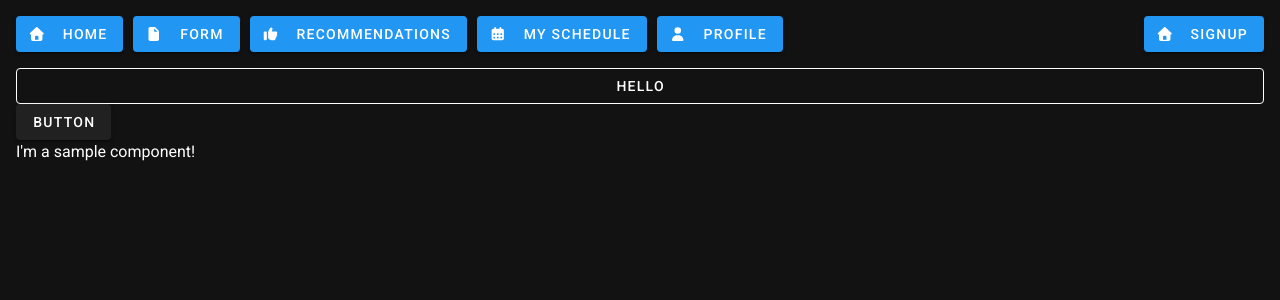
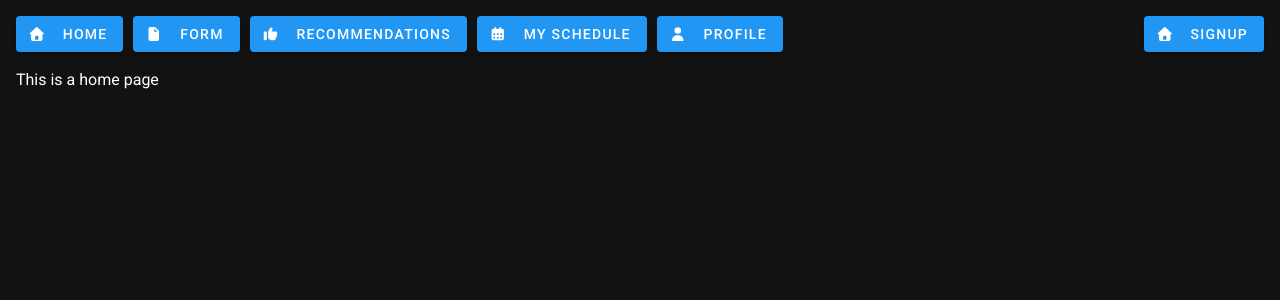
Before and after one commit to NathanRVazquez/ByteHacks2025, a Vue app: page / in a window 1280 px wide. Shown: the top 300 px of the page. Built offline with nearby package versions, Linux system fonts and the light colour scheme; the HTML template or start-up script is replaced by a standard one.

Commit message:
removed unecessary components

```diff
--- a/src/components/Button.vue
+++ /dev/null
@@ -1,13 +0,0 @@
-<template>
-	<div>
-		<v-btn>Button</v-btn>
-	</div>
-</template>
-
-<script setup lang="ts">
-
-</script>
-
-<style scoped>
-
-</style>
--- a/src/components/Sample.vue
+++ /dev/null
@@ -1,13 +0,0 @@
-<template>
-  <div>
-    I'm a sample component!
-  </div>
-</template>
-
-<script setup lang="ts">
-
-</script>
-
-<style scoped>
-
-</style>
--- a/src/views/form.vue
+++ b/src/views/form.vue
@@ -52,26 +52,6 @@
             </div>
           </v-card-text>
         </v-window-item>
-        <v-window-item :value="2">
-          <v-card-text>
-            <div v-if="selected.includes(Category.ComedyAndPerformance)">
-              <h2 class="text-2xl font-bold mb-4">Comedy & Performance Preferences</h2>
-              <v-checkbox
-                v-model="selected"
-                label="Stand-up Comedy"
-              ></v-checkbox>
-              <v-checkbox
-                v-model="selected"
-                label="Improv Shows"
-              ></v-checkbox>
-              <v-checkbox
-                v-model="selected"
-                label="Theater Performances"
-              ></v-checkbox>
-
-            </div>
-          </v-card-text>
-        </v-window-item>
         </v-item-group>
       </v-window>
       <v-card-actions>
@@ -86,7 +66,7 @@
           :disabled="step === 1 && selected.length === 0"
           @click="nextStep"
         >
-          {{ step === 2 ? 'Submit' : 'Next' }}
+          {{ step === 1 ? 'Submit' : 'Next' }}
         </v-btn>
       </v-card-actions>
     </v-card>
@@ -107,10 +87,6 @@ import CharityAndSocialCauses from "@/assets/images/charity_and_social_causes.jp
 import Music from "@/assets/images/music.jpg";
 import Education from "@/assets/images/education.jpg";
 import Dating from "@/assets/images/dating.jpg";
-
-// Page for user profile
-// Page for recommendations (events)
-// User connects account with google calendars
 
 enum Category {
   ComedyAndPerformance = 0,
--- a/src/views/home.vue
+++ b/src/views/home.vue
@@ -1,14 +1,10 @@
 <template>
   <div>
-    <v-btn class="w-full" variant="outlined">HELLO</v-btn>
-	<Button />
-    <Sample />
+    This is a home page
   </div>
 </template>
 
 <script setup lang="ts">
-	import Button from '@/components/Button.vue';
-	import Sample from '@/components/Sample.vue';
 </script>
 
 <style scoped>
```
